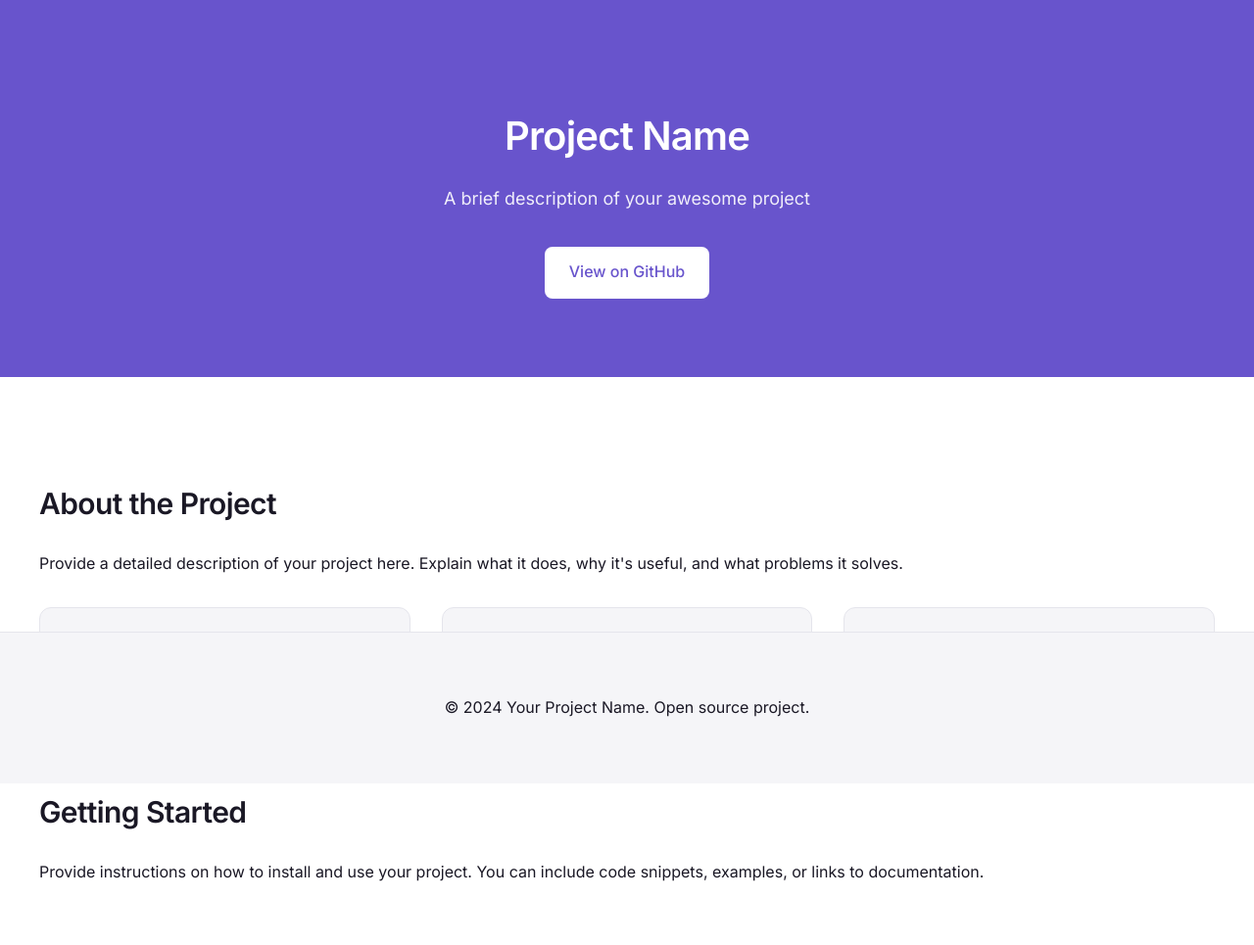
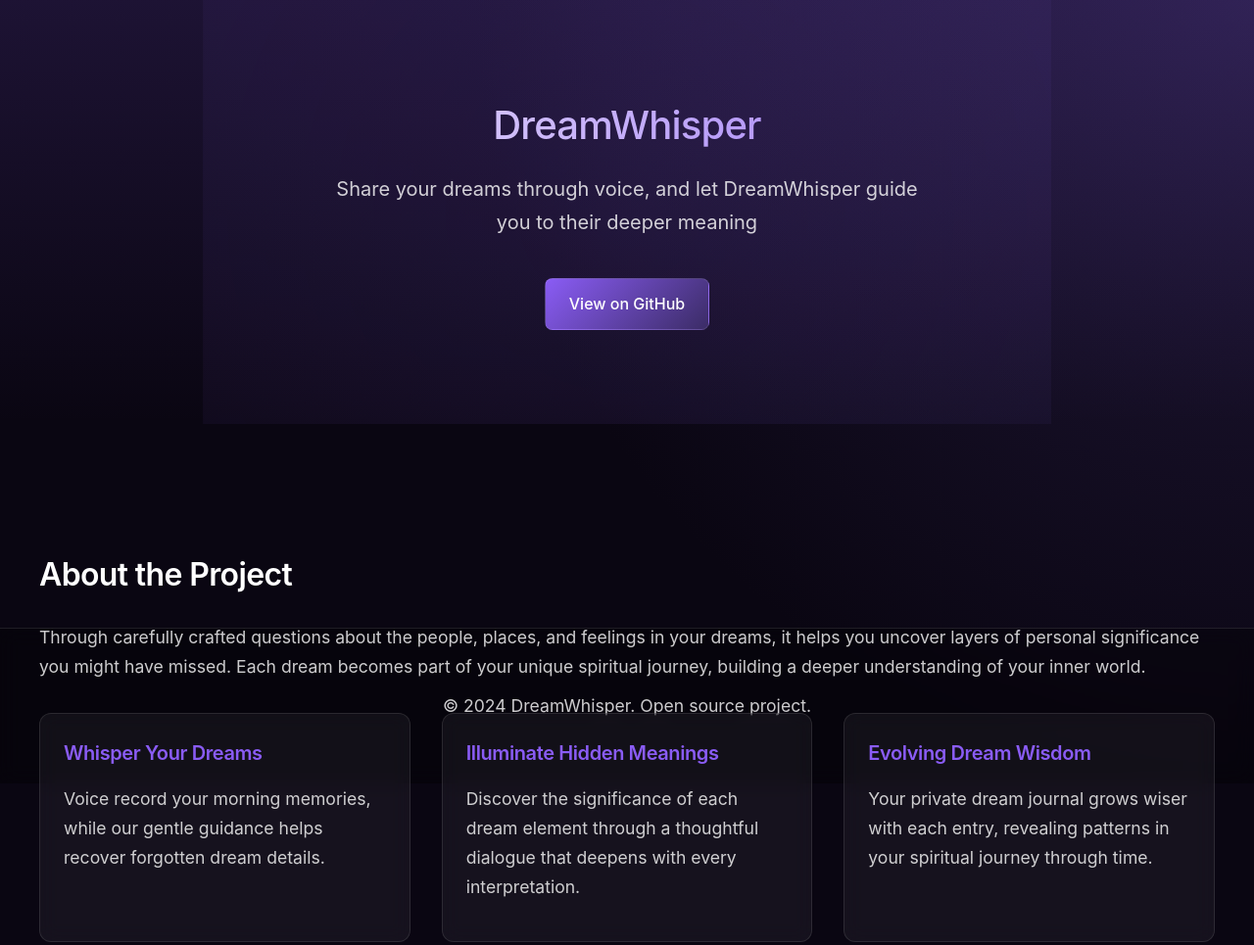
Before and after one commit to sundai-club/DreamWhisper, a plain HTML site: page index.html in a window 1280 px wide. Shown: the top 965 px of the page at 98% size. Drawn offline with Linux system fonts and the light colour scheme.

Commit message:
landing page

```diff
--- a/index.html
+++ b/index.html
@@ -4,60 +4,91 @@
     <meta charset="UTF-8">
     <meta name="viewport" content="width=device-width, initial-scale=1.0">
     <title>Project Landing Page</title>
-    <link rel="stylesheet" href="https://fonts.googleapis.com/css2?family=Inter:wght@400;500;600&display=swap">
     <style>
         :root {
-            --claude-purple: #6854CC;
-            --claude-purple-light: #8A7FD8;
-            --claude-text: #1A1825;
-            --claude-gray-light: #F5F5F8;
-            --claude-gray: #E5E5EC;
+            --background-dark: #0A0612;
+            --purple-glow: #8A5CF5;
+            --purple-dark: #3B2C66;
+            --text-light: #FFFFFF;
+            --text-dim: rgba(255, 255, 255, 0.8);
+            --card-bg: rgba(255, 255, 255, 0.05);
+            --card-border: rgba(255, 255, 255, 0.1);
         }
 
         body {
-            font-family: 'Inter', sans-serif;
+            font-family: -apple-system, BlinkMacSystemFont, "Segoe UI", Roboto, Helvetica, Arial, sans-serif, "Apple Color Emoji", "Segoe UI Emoji", "Segoe UI Symbol";
             line-height: 1.6;
             margin: 0;
             padding: 0;
-            color: var(--claude-text);
-            background-color: white;
+            color: var(--text-light);
+            background-color: var(--background-dark);
+            background: radial-gradient(circle at top right, var(--purple-dark) -50%, var(--background-dark) 45%);
+            min-height: 100vh;
         }
 
         .container {
             max-width: 1200px;
             margin: 0 auto;
             padding: 2rem;
+            position: relative;
         }
 
         header {
-            background-color: var(--claude-purple);
-            color: white;
-            padding: 3rem 0;
+            padding: 4rem 0;
             text-align: center;
+            background: linear-gradient(180deg, rgba(138, 92, 245, 0.15) 0%, rgba(138, 92, 245, 0) 100%);
+            position: relative;
+            overflow: hidden;
+        }
+
+        header::before {
+            content: '';
+            position: absolute;
+            top: -50%;
+            left: -50%;
+            width: 200%;
+            height: 200%;
+            background: radial-gradient(circle at center, var(--purple-glow) 0%, transparent 70%);
+            opacity: 0.1;
+            animation: rotate 20s linear infinite;
+        }
+
+        @keyframes rotate {
+            from { transform: rotate(0deg); }
+            to { transform: rotate(360deg); }
         }
 
         h1, h2, h3 {
             font-weight: 600;
             letter-spacing: -0.02em;
+            margin: 0;
         }
 
         h1 {
             font-size: 2.5rem;
+            font-weight: 500;
             margin-bottom: 1rem;
+            background: linear-gradient(to right, var(--text-light), var(--purple-glow));
+            -webkit-background-clip: text;
+            -webkit-text-fill-color: transparent;
         }
 
         h2 {
-            font-size: 1.875rem;
-            color: var(--claude-text);
+            font-size: 2rem;
+            color: var(--text-light);
+            margin: 3rem 0 1.5rem;
         }
 
         h3 {
             font-size: 1.25rem;
             margin-bottom: 0.5rem;
+            color: var(--purple-glow);
         }
 
         .main-content {
             padding: 3rem 0;
+            position: relative;
+            z-index: 1;
         }
 
         .features {
@@ -68,63 +99,68 @@
         }
 
         .feature-card {
-            background-color: var(--claude-gray-light);
+            background-color: var(--card-bg);
             padding: 1.5rem;
             border-radius: 12px;
-            border: 1px solid var(--claude-gray);
-            transition: transform 0.2s ease;
+            border: 1px solid var(--card-border);
+            transition: all 0.3s ease;
+            backdrop-filter: blur(10px);
         }
 
         .feature-card:hover {
             transform: translateY(-2px);
+            border-color: var(--purple-glow);
+            box-shadow: 0 0 20px rgba(138, 92, 245, 0.1);
         }
 
         footer {
-            background-color: var(--claude-gray-light);
-            color: var(--claude-text);
+            background-color: rgba(0, 0, 0, 0.3);
             text-align: center;
             padding: 1rem 0;
             position: fixed;
             bottom: 0;
             width: 100%;
-            border-top: 1px solid var(--claude-gray);
+            border-top: 1px solid var(--card-border);
+            backdrop-filter: blur(10px);
         }
 
         .github-button {
             display: inline-block;
             padding: 0.8rem 1.5rem;
-            background-color: white;
-            color: var(--claude-purple);
+            background: linear-gradient(135deg, var(--purple-glow) 0%, var(--purple-dark) 100%);
+            color: var(--text-light);
             text-decoration: none;
             border-radius: 8px;
-            margin-top: 1rem;
-            transition: all 0.2s ease;
+            margin-top: 1.5rem;
+            transition: all 0.3s ease;
             font-weight: 500;
-            border: 1px solid rgba(255, 255, 255, 0.2);
+            border: 1px solid rgba(255, 255, 255, 0.1);
         }
 
         .github-button:hover {
-            background-color: rgba(255, 255, 255, 0.9);
             transform: translateY(-1px);
+            box-shadow: 0 0 20px rgba(138, 92, 245, 0.3);
         }
 
         p {
-            color: var(--claude-text);
-            font-size: 1rem;
-            line-height: 1.6;
+            color: var(--text-dim);
+            font-size: 1.1rem;
+            line-height: 1.7;
+            margin: 1rem 0;
         }
 
         header p {
-            color: rgba(255, 255, 255, 0.9);
-            font-size: 1.125rem;
+            font-size: 1.25rem;
+            max-width: 600px;
+            margin: 1rem auto;
         }
     </style>
 </head>
 <body>
     <header>
         <div class="container">
-            <h1>Project Name</h1>
-            <p>A brief description of your awesome project</p>
+            <h1>DreamWhisper</h1>
+            <p>Share your dreams through voice, and let DreamWhisper guide you to their deeper meaning</p>
             <a href="https://github.com/yourusername/yourrepository" class="github-button">View on GitHub</a>
         </div>
     </header>
@@ -133,22 +169,23 @@
         <div class="container">
             <h2>About the Project</h2>
             <p>
-                Provide a detailed description of your project here. Explain what it does,
-                why it's useful, and what problems it solves.
+                Through carefully crafted questions about the people, places, and feelings in your dreams,
+                it helps you uncover layers of personal significance you might have missed. Each dream becomes
+                part of your unique spiritual journey, building a deeper understanding of your inner world.
             </p>
 
             <div class="features">
                 <div class="feature-card">
-                    <h3>Feature 1</h3>
-                    <p>Description of your first main feature.</p>
+                    <h3>Whisper Your Dreams</h3>
+                    <p>Voice record your morning memories, while our gentle guidance helps recover forgotten dream details.</p>
                 </div>
                 <div class="feature-card">
-                    <h3>Feature 2</h3>
-                    <p>Description of your second main feature.</p>
+                    <h3>Illuminate Hidden Meanings</h3>
+                    <p>Discover the significance of each dream element through a thoughtful dialogue that deepens with every interpretation.</p>
                 </div>
                 <div class="feature-card">
-                    <h3>Feature 3</h3>
-                    <p>Description of your third main feature.</p>
+                    <h3>Evolving Dream Wisdom</h3>
+                    <p>Your private dream journal grows wiser with each entry, revealing patterns in your spiritual journey through time.</p>
                 </div>
             </div>
 
@@ -162,7 +199,7 @@
 
     <footer>
         <div class="container">
-            <p>© 2024 Your Project Name. Open source project.</p>
+            <p>© 2024 DreamWhisper. Open source project.</p>
         </div>
     </footer>
 </body>
```
Also changed, not shown: 1 other file.
